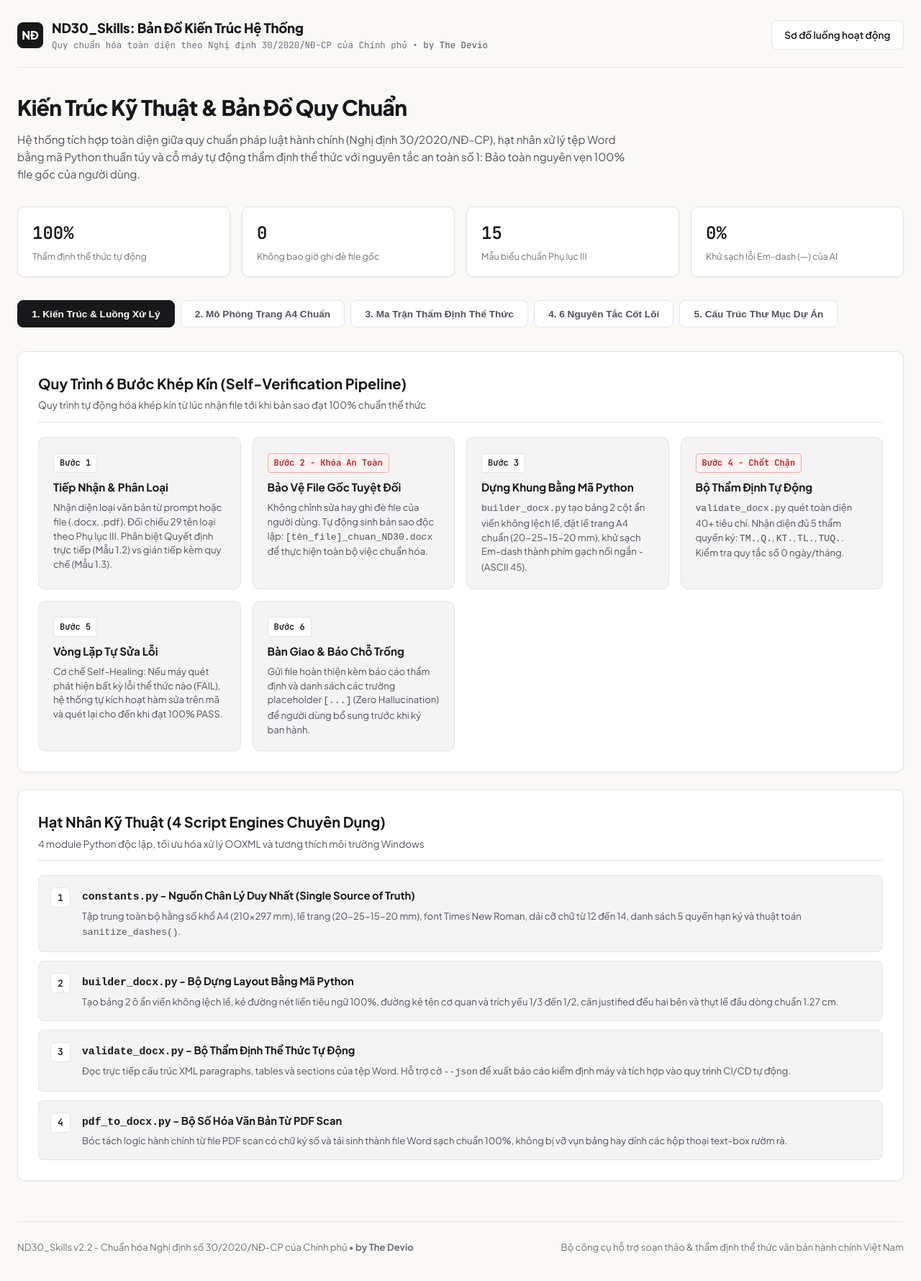
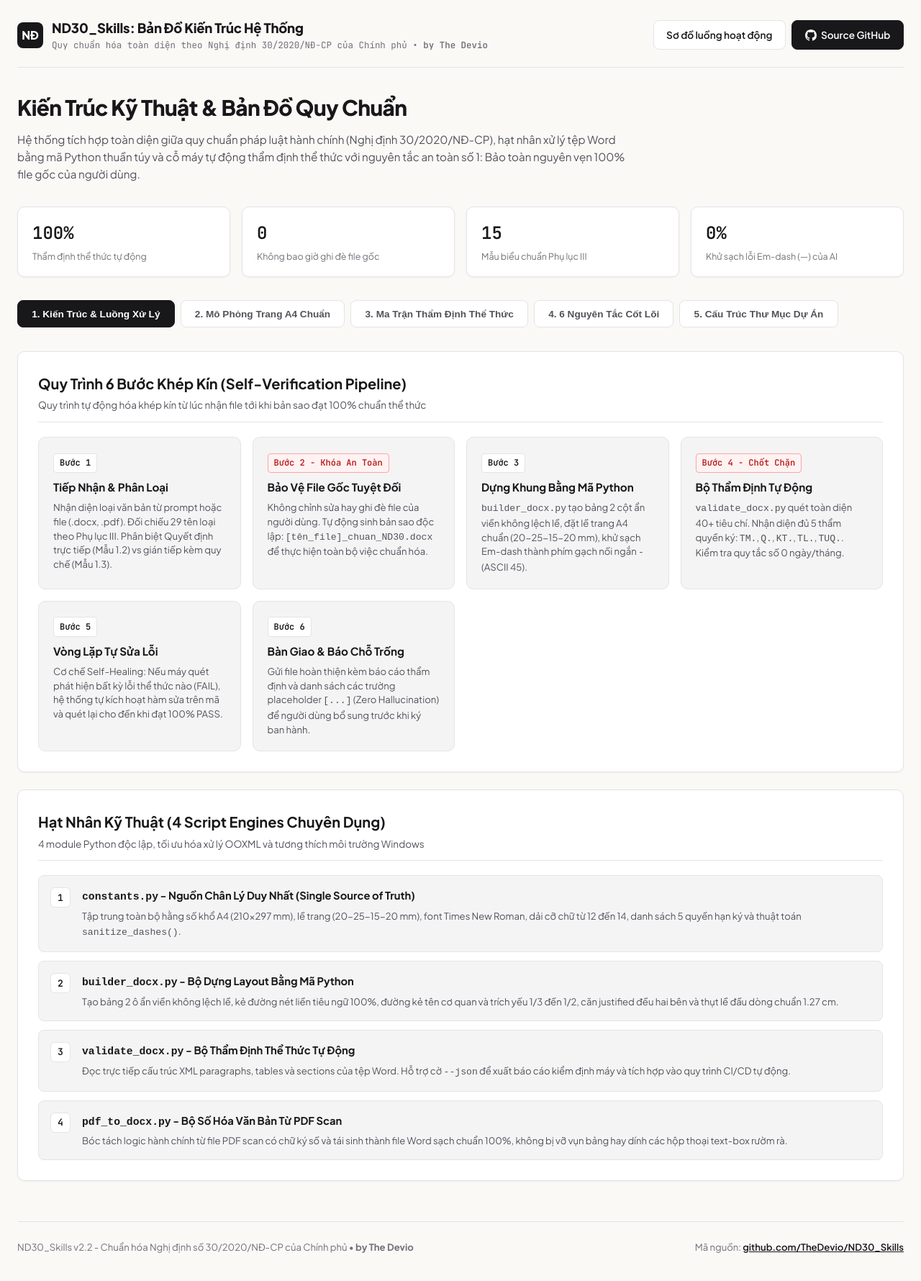
Before and after one commit to TheDevio/ND30_Skills, a plain HTML site: page index.html in a window 1280 px wide. Shown: the whole page at 72% size. Drawn offline with Linux system fonts and the light colour scheme.

Commit message:
Add GitHub repository links to index.html and skills_workflow.html

```diff
--- a/index.html
+++ b/index.html
@@ -637,10 +637,11 @@
 
       nav > div:last-child {
         width: 100%;
+        flex-wrap: wrap;
       }
 
       nav > div:last-child .btn {
-        width: 100%;
+        flex: 1 1 180px;
         justify-content: center;
       }
 
@@ -822,9 +823,13 @@
         <p>Quy chuẩn hóa toàn diện theo Nghị định 30/2020/NĐ-CP của Chính phủ • <strong>by The Devio</strong></p>
       </div>
     </div>
-    <div style="display: flex; gap: 0.5rem;">
+    <div class="nav-actions" style="display: flex; gap: 0.5rem; flex-wrap: wrap;">
       <a href="skills_workflow.html" class="btn">
         Sơ đồ luồng hoạt động
+      </a>
+      <a href="https://github.com/TheDevio/ND30_Skills" target="_blank" rel="noopener noreferrer" class="btn btn-primary">
+        <svg width="16" height="16" viewBox="0 0 24 24" fill="currentColor" aria-hidden="true"><path d="M12 0C5.37 0 0 5.37 0 12c0 5.31 3.435 9.795 8.205 11.385.6.105.825-.255.825-.57 0-.285-.015-1.23-.015-2.235-3.015.555-3.795-.735-4.035-1.41-.135-.345-.72-1.41-1.23-1.695-.42-.225-1.02-.78-.015-.795.945-.015 1.62.87 1.845 1.23 1.08 1.815 2.805 1.305 3.495.99.105-.78.42-1.305.765-1.605-2.67-.3-5.46-1.335-5.46-5.925 0-1.305.465-2.385 1.23-3.225-.12-.3-.54-1.53.12-3.18 0 0 1.005-.315 3.3 1.23.96-.27 1.98-.405 3-.405s2.04.135 3 .405c2.295-1.56 3.3-1.23 3.3-1.23.66 1.65.24 2.88.12 3.18.765.84 1.23 1.905 1.23 3.225 0 4.605-2.805 5.625-5.475 5.925.435.375.81 1.095.81 2.22 0 1.605-.015 2.895-.015 3.3 0 .315.225.69.825.57A12.02 12.02 0 0 0 24 12c0-6.63-5.37-12-12-12z"/></svg>
+        Source GitHub
       </a>
     </div>
   </nav>
@@ -1303,7 +1308,7 @@
     <div class="panel">
       <div class="panel-header">
         <h3>Cấu Trúc Tệp Tin Dự Án (Project File Tree)</h3>
-        <p>Bộ kỹ năng tinh gọn, chuẩn hóa theo cấu trúc Antigravity Agent Skill</p>
+        <p>Bộ kỹ năng tinh gọn, chuẩn hóa theo cấu trúc Antigravity Agent Skill • Mã nguồn công khai tại <a href="https://github.com/TheDevio/ND30_Skills" target="_blank" rel="noopener noreferrer" style="color: var(--blue); font-weight: 600; text-decoration: none;">github.com/TheDevio/ND30_Skills ↗</a></p>
       </div>
 
       <div class="file-tree">
@@ -1339,7 +1344,7 @@
   <!-- Footer -->
   <footer>
     <div>ND30_Skills v2.2 - Chuẩn hóa Nghị định số 30/2020/NĐ-CP của Chính phủ • <strong>by The Devio</strong></div>
-    <div>Bộ công cụ hỗ trợ soạn thảo & thẩm định thể thức văn bản hành chính Việt Nam</div>
+    <div>Mã nguồn: <a href="https://github.com/TheDevio/ND30_Skills" target="_blank" rel="noopener noreferrer" style="color: var(--text); font-weight: 600; text-decoration: underline;">github.com/TheDevio/ND30_Skills</a></div>
   </footer>
 
   <script>
```
Also changed, not shown: skills_workflow.html (+8 -3 lines).
